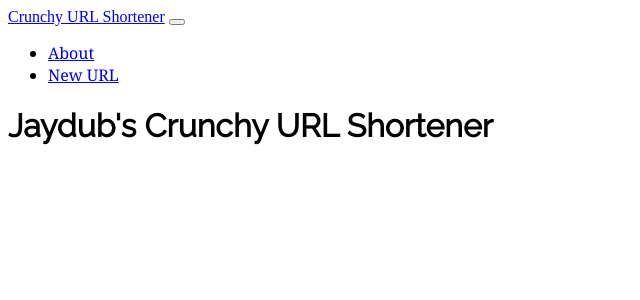
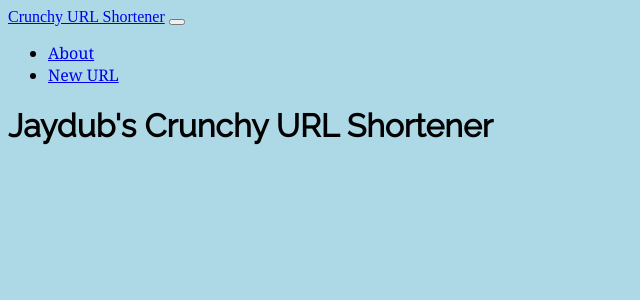
Before and after one commit to jwhisnant97/StartfromScratch, a FastAPI app: page / in a window 1280 px wide. Shown: the top 300 px of the page, without its empty margins (0-640 px from the left). Run offline with FastAPI, Linux system fonts and the light colour scheme; some libraries are stand-ins or nearby versions; some web fonts are replaced.

Commit message:
basic frontend 0.0.5 (stylesheet experiment)

```diff
--- a/static/style.css
+++ b/static/style.css
@@ -5,3 +5,7 @@ h1, h2, h3, h4, h5,h6 {
 p, div {
  font-family: 'Goudy Bookletter 1911', Georgia, Times, serif;
 }
+
+body {
+    background: lightblue;
+}
--- a/templates/base.html
+++ b/templates/base.html
@@ -6,7 +6,7 @@
 
     <!---Bootstrap CSS--->
     <!--link rel="stylesheet" href="https://stackpath.bootstrapcdn.com/bootstrap/4.3.1/css/bootstrap.min.css" integrity="sha384-ggOyR0iXCbMQv3Xipma34MD+dH/1fQ784/j6cY/iJTQUOhcWr7x9JvoRxT2MZw1T" crossorigin="anonymous"-->
-    <link rel="stylesheet" href="/static/style.css">
+    <link href="/static/style.css" rel="stylesheet">
     <link href="https://fonts.googleapis.com/css?family=Raleway" rel="stylesheet">
     <link href="https://fonts.googleapis.com/css?family=Goudy+Bookletter+1911" rel="stylesheet">
     <title><{% block title %}{% endblock %}></title>
```
